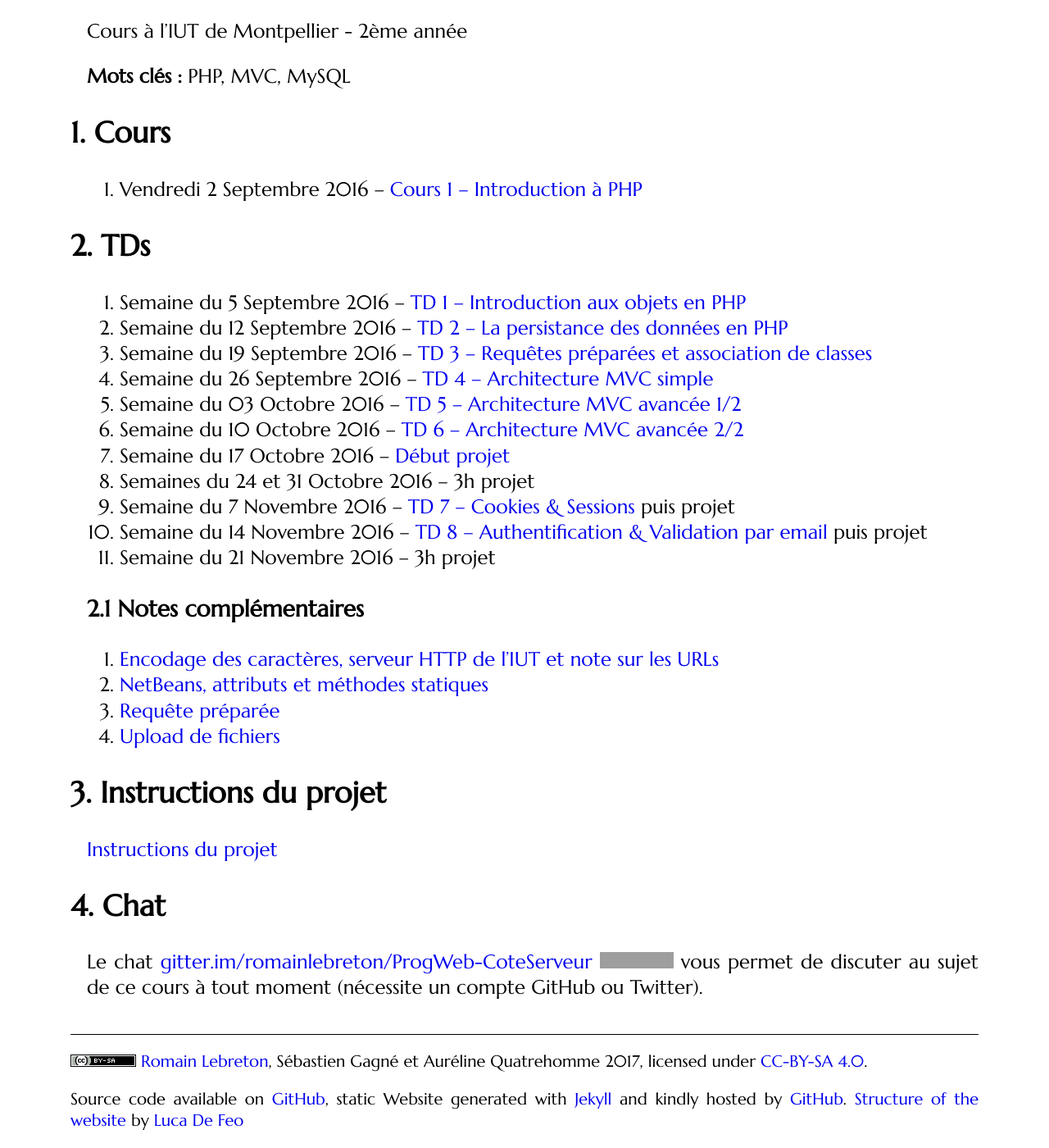
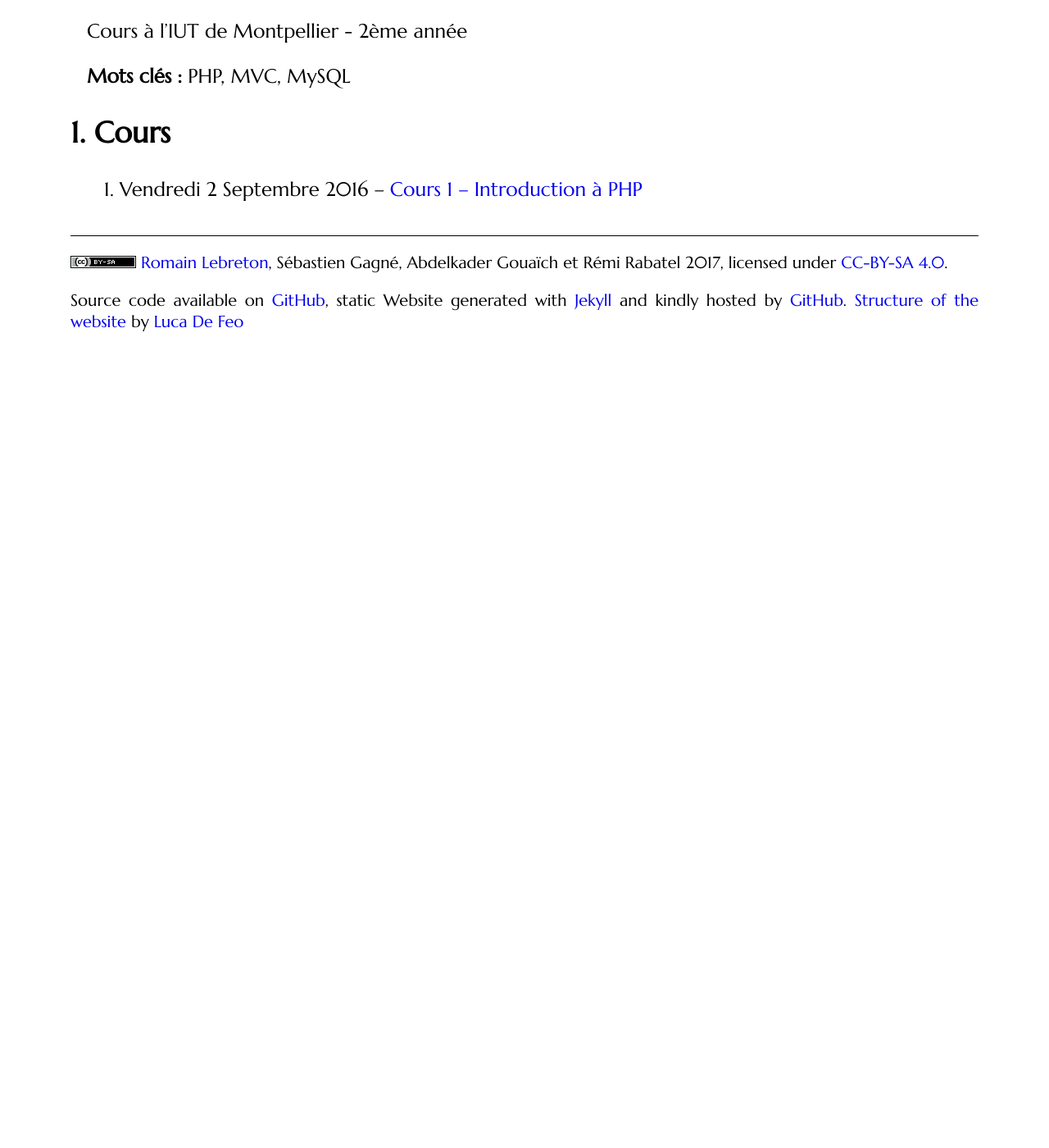
Before and after one commit to romainlebreton/R3.01-DeveloppementWeb, a Jekyll site: the page built from index.md, in a window 1280 px wide and 1400 px high, scrolled down 159 px. Shown: the whole window at 82% size. Built offline with Jekyll 4.4.1, drawn with Linux system fonts in a browser that asks for light colours; some web fonts are replaced; after the commit the page ends 900 px from its top, so only the background shows below that; grey boxes are pictures that could not be loaded.

Commit message:
Update for 2017-2018 class

```diff
--- a/_layouts/main.html
+++ b/_layouts/main.html
@@ -53,7 +53,7 @@
 		href="http://creativecommons.org/licenses/by-sa/4.0/">
 	      <img alt="Creative Commons Licence" style="border-width:0"
 		   src="{{ site.baseurl }}/assets/80x15.png"/></a>
-	    <a href="https://github.com/romainlebreton">Romain Lebreton</a>, Sébastien Gagné et Auréline Quatrehomme
+	    <a href="https://github.com/romainlebreton">Romain Lebreton</a>, Sébastien Gagné, Abdelkader Gouaïch et Rémi Rabatel
 	    {{ site.time | date:"%Y" }}, licensed
 	    under <a rel="license" class="print-link"
 		     href="http://creativecommons.org/licenses/by-sa/4.0/">CC-BY-SA
--- a/_layouts/slideshow.html
+++ b/_layouts/slideshow.html
@@ -11,8 +11,7 @@ plugins: ['highlight', 'slideshow']
 
       <div id="slides-license" style="display: none">
 	<p></p>
-          <p><a href="https://github.com/romainlebreton">Romain Lebreton</a>,
-	  Sébastien Gagné et Auréline Quatrehomme
+          <p><a href="https://github.com/romainlebreton">Romain Lebreton</a>, Sébastien Gagné, Abdelkader Gouaïch et Rémi Rabatel
 	  {{ site.time | date:"%Y" }},<br/> Distribué avec une licence
 	  <a rel="license"
 	     href="http://creativecommons.org/licenses/by-sa/4.0/">CC-BY-SA
--- a/classes/class1.md
+++ b/classes/class1.md
@@ -14,9 +14,9 @@ en organisant son code avec l'architecture MVC
 
 **4 intervenants :**
 
-* Q1 - Mardi 15h45 - Romain Lebreton
-* Q2 - Mercredi 10h15 - Sébastien Gagné
-* Q3 - Vendredi 12h30 - Auréline Quatrehomme
+* Q1 - Mardi 15h45 - Jean-Philippe Prost
+* Q2 - Mercredi 10h - Sébastien Gagné
+* Q3 - Vendredi 12h30 - Abdelkader Gouaïch
 * Q4 - Vendredi 09h15 - Romain Lebreton
 
 **Cours et TP en ligne :**
@@ -35,28 +35,28 @@ en organisant son code avec l'architecture MVC
 
 ## Emploi du temps prévisionnel
 
-* 2 Septembre -- Cours Introductif
+* 1 Septembre -- Cours Introductif
 
 **1er bloc de TPs -- Bases de PHP :**
 
-* 5  Septembre 2016 – TP 1 – Introduction aux objets en PHP
-* 12 Septembre 2016 – TP 2 – La persistance des données en PHP
-* 19 Septembre 2016 – TP 3 – Fin TP2 et association entre classes
-* 26 Septembre 2016 – TP 4 – Architecture MVC simple
-* 03 Octobre   2016 – TP 5 – Architecture MVC avancée 1/2
-* 10 Octobre   2016 – TP 6 – Architecture MVC avancée 2/2
+* 4  Septembre 2016 – TP 1 – Introduction aux objets en PHP
+* 11 Septembre 2016 – TP 2 – La persistance des données en PHP
+* 18 Septembre 2016 – TP 3 – Fin TP2 et association entre classes
+* 25 Septembre 2016 – TP 4 – Architecture MVC simple
+* 2 Octobre   2016 – TP 5 – Architecture MVC avancée 1/2
+* 9 Octobre   2016 – TP 6 – Architecture MVC avancée 2/2
 
 **2ème bloc de TPs -- Mise en application sur le projet + TPs complémentaires :**
 
-* 17 Octobre   2016 - Début projet
-* 24 Octobre   2016 - 3h projet (lundi -> mercredi) puis Congé IUT
-* 31 Octobre   2016 - Congé IUT puis 3h projet (jeudi -> vendredi)
-* 7  Novembre  2016 - TP 7 – Cookies & Sessions + 1h projet
-* 14 Novembre  2016 – TP 8 – Authentification & Validation par email + 1h projet
-* 21 Novembre  2016 – 3h projet
-* 28 Novembre  2016 - 3h projet
-* 5  Décembre  2016 - 3h projet
-* 12 Décembre  2016 - **soutenances du projet**
+* 16 Octobre   2016 - **Début projet**
+* 23 Octobre   2016 - 3h projet
+* 30 Octobre   2016 - **Congé IUT**
+* 6  Novembre  2016 - TP 7 – Cookies & Sessions + 1h projet
+* 13 Novembre  2016 – TP 8 – Authentification & Validation par email + 1h projet
+* 20 Novembre  2016 – 3h projet
+* 27 Novembre  2016 - 3h projet
+* 4  Décembre  2016 - 3h projet
+* 11 Décembre  2016 - **soutenances du projet**
 
 <!-- Peut-être cours un peu plus long que 1h -->
 
@@ -360,6 +360,8 @@ les professionnels (Wikipédia, Yahoo et Facebook).
 <img src="{{site.baseurl}}/assets/ServerSideProgLang.png" alt="Popularité des langages côté serveur">
 Popularité des langages côté serveur
 </p>
+
+<!-- https://w3techs.com/technologies/overview/programming_language/all -->
 
 </section>
 <section>
--- a/index.md
+++ b/index.md
@@ -12,39 +12,39 @@ Cours à l'IUT de Montpellier - 2ème année
 
 1. Vendredi 2 Septembre 2016 -- [Cours 1 -- Introduction à PHP](classes/class1.html)
 
-## TDs
+<!-- ## TDs -->
 
-1. Semaine du 5 Septembre 2016 -- [TD 1 -- Introduction aux objets en PHP](tutorials/tutorial1.html)
-1. Semaine du 12 Septembre 2016 -- [TD 2 -- La persistance des données en PHP](tutorials/tutorial2.html)
-1. Semaine du 19 Septembre 2016 -- [TD 3 -- Requêtes préparées et association de classes](tutorials/tutorial3.html)
-1. Semaine du 26 Septembre 2016 --  [TD 4 -- Architecture MVC simple](tutorials/tutorial4.html)
-1. Semaine du 03 Octobre 2016 --  [TD 5 -- Architecture MVC avancée 1/2](tutorials/tutorial5.html)
-1. Semaine du 10 Octobre 2016 --  [TD 6 -- Architecture MVC avancée 2/2](tutorials/tutorial6.html)
-1. Semaine du 17 Octobre 2016 -- [Début projet](projet.html)
-1. Semaines du 24 et 31 Octobre 2016 -- 3h projet
-1. Semaine du 7 Novembre 2016 --
-   [TD 7 -- Cookies & Sessions](tutorials/tutorial7.html) puis projet
-1. Semaine du 14 Novembre 2016 --
-   [TD 8 -- Authentification & Validation par email](tutorials/tutorial8.html)
-   puis projet
-1. Semaine du 21 Novembre 2016 --  3h projet
+<!-- 1. Semaine du 5 Septembre 2016 -- [TD 1 -- Introduction aux objets en PHP](tutorials/tutorial1.html)  -->
+<!-- 1. Semaine du 12 Septembre 2016 -- [TD 2 -- La persistance des données en PHP](tutorials/tutorial2.html) -->
+<!-- 1. Semaine du 19 Septembre 2016 -- [TD 3 -- Requêtes préparées et association de classes](tutorials/tutorial3.html) -->
+<!-- 1. Semaine du 26 Septembre 2016 --  [TD 4 -- Architecture MVC simple](tutorials/tutorial4.html) -->
+<!-- 1. Semaine du 03 Octobre 2016 --  [TD 5 -- Architecture MVC avancée 1/2](tutorials/tutorial5.html) -->
+<!-- 1. Semaine du 10 Octobre 2016 --  [TD 6 -- Architecture MVC avancée 2/2](tutorials/tutorial6.html) -->
+<!-- 1. Semaine du 17 Octobre 2016 -- [Début projet](projet.html) -->
+<!-- 1. Semaines du 24 et 31 Octobre 2016 -- 3h projet -->
+<!-- 1. Semaine du 7 Novembre 2016 -- -->
+<!--    [TD 7 -- Cookies & Sessions](tutorials/tutorial7.html) puis projet -->
+<!-- 1. Semaine du 14 Novembre 2016 -- -->
+<!--    [TD 8 -- Authentification & Validation par email](tutorials/tutorial8.html) -->
+<!--    puis projet -->
+<!-- 1. Semaine du 21 Novembre 2016 --  3h projet -->
 <!-- 1. Semaine du 28 Novembre 2016 -- 3h projet -->
 <!-- 1. Semaine du 5 Décembre 2016 -- 3h projet -->
 <!-- 1. Semaine du 12 Décembre 2016 -- soutenances du projet -->
 
-### Notes complémentaires
+<!-- ### Notes complémentaires -->
 
-1. [Encodage des caractères, serveur HTTP de l'IUT et note sur les URLs]({{site.baseurl}}/assets/tut1-complement.html)
-2. [NetBeans, attributs et méthodes statiques]({{site.baseurl}}/assets/tut2-complement.html)
-3. [Requête préparée]({{site.baseurl}}/assets/tut3-complement.html)
-4. [Upload de fichiers]({{site.baseurl}}/assets/tut4-complement.html)
+<!-- 1. [Encodage des caractères, serveur HTTP de l'IUT et note sur les URLs]({{site.baseurl}}/assets/tut1-complement.html) -->
+<!-- 2. [NetBeans, attributs et méthodes statiques]({{site.baseurl}}/assets/tut2-complement.html) -->
+<!-- 3. [Requête préparée]({{site.baseurl}}/assets/tut3-complement.html) -->
+<!-- 4. [Upload de fichiers]({{site.baseurl}}/assets/tut4-complement.html) -->
 
-## Instructions du projet
+<!-- ## Instructions du projet -->
 
-[Instructions du projet](projet.html)
+<!-- [Instructions du projet](projet.html) -->
 
-## Chat
+<!-- ## Chat -->
 
-Le chat
-[gitter.im/romainlebreton/ProgWeb-CoteServeur ![Join the chat at https://gitter.im/romainlebreton/ProgWeb-CoteServeur](https://badges.gitter.im/romainlebreton/ProgWeb-CoteServeur.svg)](https://gitter.im/romainlebreton/ProgWeb-CoteServeur)
-vous permet de discuter au sujet de ce cours à tout moment (nécessite un compte GitHub ou Twitter).
+<!-- Le chat -->
+<!-- [gitter.im/romainlebreton/ProgWeb-CoteServeur ![Join the chat at https://gitter.im/romainlebreton/ProgWeb-CoteServeur](https://badges.gitter.im/romainlebreton/ProgWeb-CoteServeur.svg)](https://gitter.im/romainlebreton/ProgWeb-CoteServeur) -->
+<!-- vous permet de discuter au sujet de ce cours à tout moment (nécessite un compte GitHub ou Twitter). -->
```
